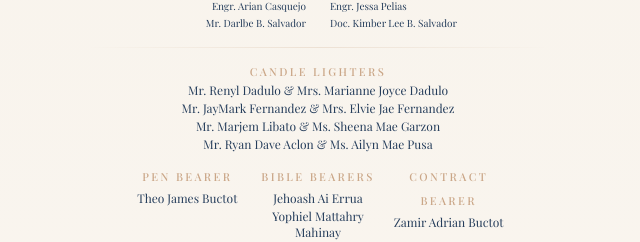
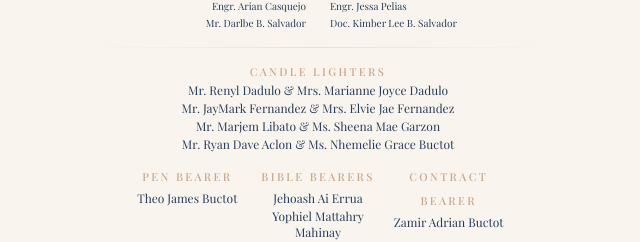
Before and after one commit to Japh09066/wedding-invitation, a Next.js app: page / in a window 1280 px wide. Shown: the part 7280-7522 px from the top of the page, without its empty margins (322-962 px from the left). Built offline with nearby package versions, Linux system fonts and the light colour scheme; no server answers; a web font is replaced by a local one.

Commit message:
Update EntourageSection.tsx

```diff
--- a/app/components/EntourageSection.tsx
+++ b/app/components/EntourageSection.tsx
@@ -211,7 +211,7 @@ const candleLighters = [
   { male: 'Mr. Renyl Dadulo', female: 'Mrs. Marianne Joyce Dadulo' },
   { male: 'Mr. JayMark Fernandez', female: 'Mrs. Elvie Jae Fernandez' },
   { male: 'Mr. Marjem Libato', female: 'Ms. Sheena Mae Garzon' },
-  { male: 'Mr. Ryan Dave Aclon', female: 'Ms. Ailyn Mae Pusa' },
+  { male: 'Mr. Ryan Dave Aclon', female: 'Ms. Nhemelie Grace Buctot' },
 ];
 
 const penBearer = 'Theo James Buctot';
```
